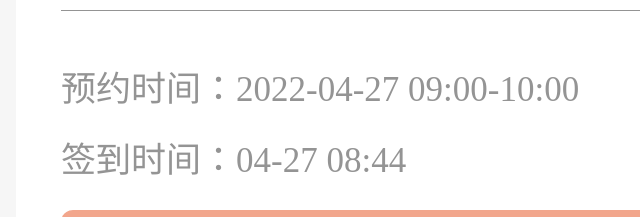
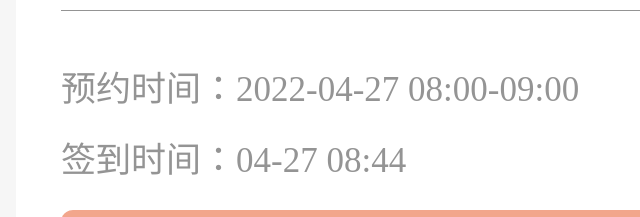
Before and after one commit to HappinessTime/stadium, a plain HTML site: page success.html in a window 1280 px wide. Shown: the part 298-515 px from the top of the page, 34-674 px from the left. Drawn offline with Linux system fonts and the light colour scheme.

Commit message:
Update success.html

```diff
--- a/success.html
+++ b/success.html
@@ -96,7 +96,7 @@
         date = date<10?('0' + date):date;
         var h = myDate.getHours();//获取当前小时数(0-23)
         var m = myDate.getMinutes();//获取当前分钟数(0-59)
-        var startH = h + parseInt(m/30);
+        var startH = h ;
         var endH = startH + 1;
         startH = startH<10?('0' + startH):startH;
         endH = endH<10?('0' + endH):endH;
```
